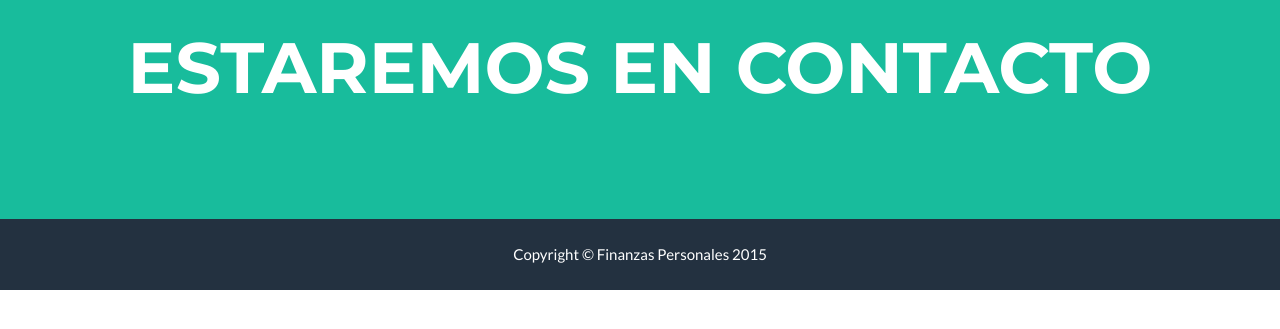
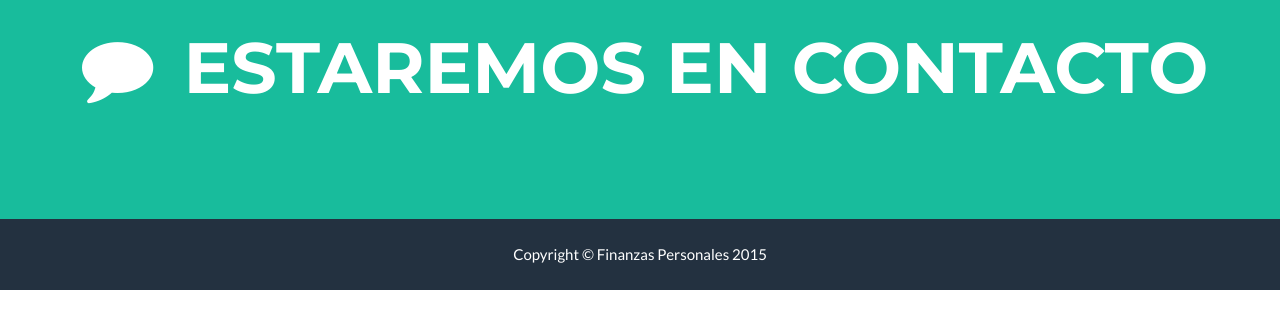
Before and after one commit to finanzaspersonales/finanzaspersonales.github.io, a plain HTML site: page response.html in a window 1280 px wide. Shown: the part 459-788 px from the top of the page. Drawn offline with nearby package versions, Linux system fonts and the light colour scheme.

Commit message:
cambios visuales

```diff
--- a/response.html
+++ b/response.html
@@ -87,7 +87,7 @@
                 <div class="col-lg-12">
                     <img class="img-responsive" src="img/logo.png" alt="">
                     <div class="intro-text">
-                        <span class="name">Estaremos en Contacto</span>
+                        <span class="name"><i class="fa fa-comment fa-fw"></i> Estaremos en Contacto</span>
 
 
                     </div>
```
Also changed, not shown: index.html (+1 -1 lines).
